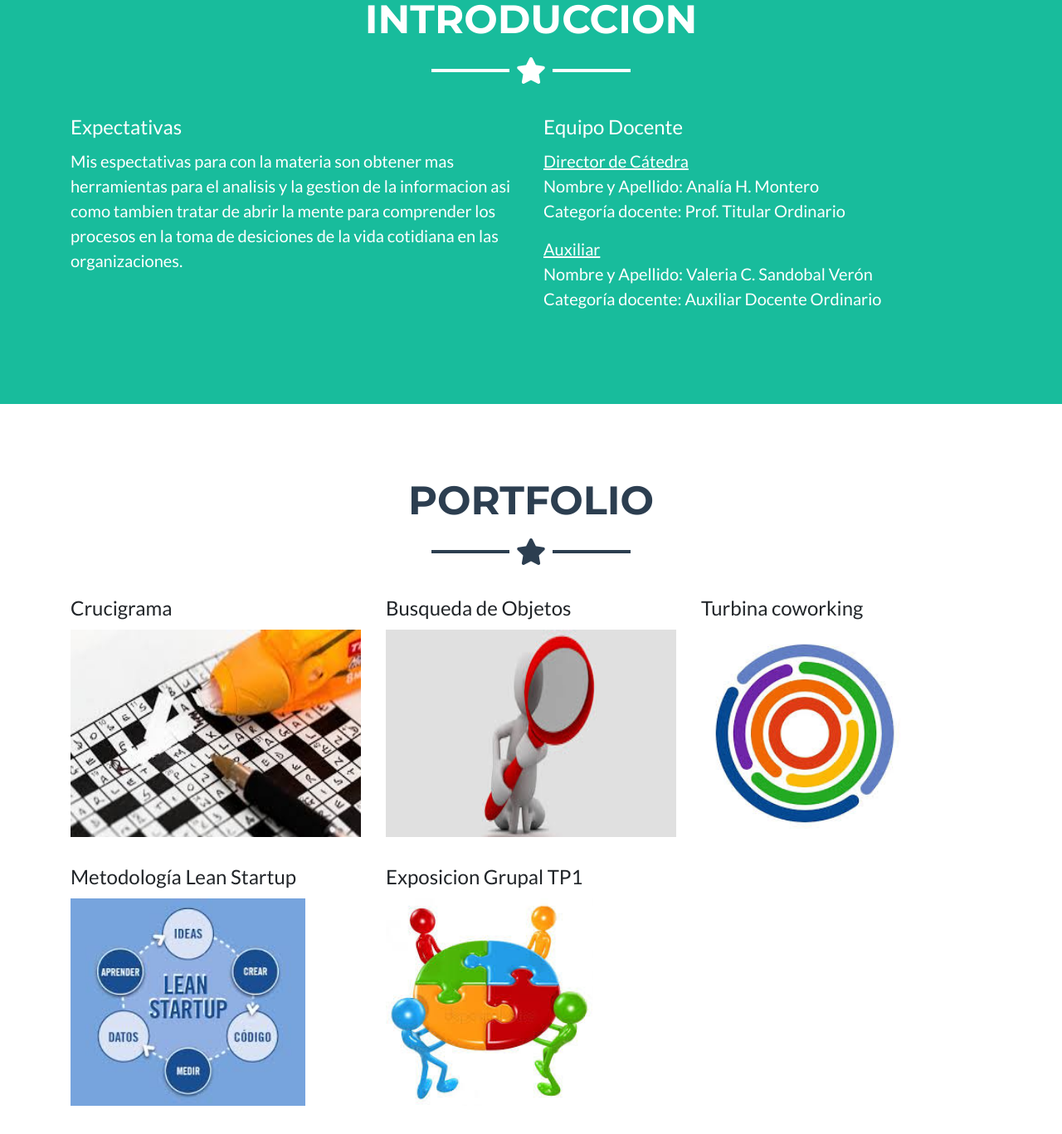
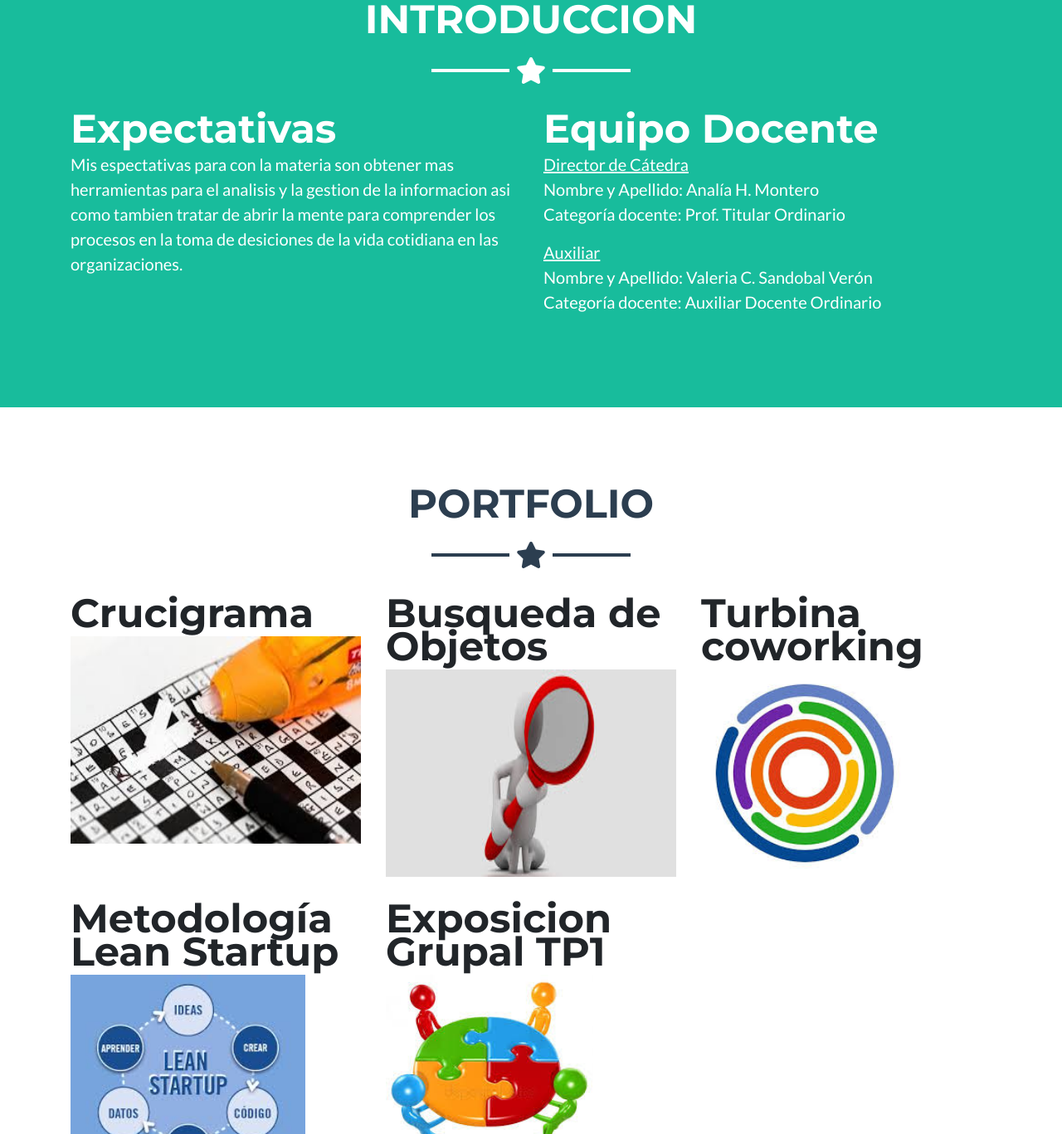
Before and after one commit to rodrigopello/Miportfolio, a plain HTML site: page web/index.html in a window 1280 px wide. Shown: the part 910-2277 px from the top of the page at 83% size. Drawn offline with Linux system fonts and the light colour scheme.

Commit message:
mi portfolio todavia sin terminar

```diff
--- a/web/index.html
+++ b/web/index.html
@@ -59,7 +59,7 @@ and open the template in the editor.
                 <h1 class="text-uppercase mb-0">Rodrigo Fernandez Pello</h1>
                 <hr class="star-light">
                 <h2 class="font-weight-light mb-0">Web Developer Java - Estudiante Ingenieria en Sistemas de Informacion - UTN FRRE</h2>
-                </hr>
+
             </div>
         </header>
 
@@ -70,11 +70,11 @@ and open the template in the editor.
                 <hr class="star-light mb-5">
                 <div class="row">
                     <div class="col-lg-6 ml-auto">
-                        <legend>Expectativas</legend>
+                        <h2>Expectativas</h2>
                         <p class="lead">Mis espectativas para con la materia son obtener mas herramientas para el analisis y la gestion de la informacion asi como tambien tratar de abrir la mente para comprender los procesos en la toma de desiciones de la vida cotidiana en las organizaciones. </p>
                     </div>
                     <div class="col-lg-6 mr-auto">
-                        <legend>Equipo Docente</legend>
+                        <h2>Equipo Docente</h2>
 
                         <p class="lead"><u>Director de Cátedra</u> <br/>
                             Nombre y Apellido: Analía H. Montero <br/>
@@ -90,7 +90,7 @@ and open the template in the editor.
                     </div>
                 </div>
 
-                </hr>
+
             </div>
         </section>
 
@@ -101,7 +101,7 @@ and open the template in the editor.
                 <hr class="star-dark mb-5">
                 <div class="row">
                     <div class="col-md-6 col-lg-4">
-                        <legend>Crucigrama</legend>
+                        <h2>Crucigrama</h2>
                         <a class="portfolio-item d-block mx-auto" href="#portfolio-modal-1">
                             <div class="portfolio-item-caption d-flex position-absolute h-100 w-100">
                                 <div class="portfolio-item-caption-content my-auto w-100 text-center text-white">
@@ -112,7 +112,7 @@ and open the template in the editor.
                         </a>
                     </div>
                     <div class="col-md-6 col-lg-4">
-                        <legend>Busqueda de Objetos</legend>
+                        <h2>Busqueda de Objetos</h2>
                         <a class="portfolio-item d-block mx-auto" href="#portfolio-modal-2">
                             <div class="portfolio-item-caption d-flex position-absolute h-100 w-100">
                                 <div class="portfolio-item-caption-content my-auto w-100 text-center text-white">
@@ -124,7 +124,7 @@ and open the template in the editor.
                         </a>
                     </div>
                     <div class="col-md-6 col-lg-4">
-                        <legend>Turbina coworking</legend>
+                        <h2>Turbina coworking</h2>
                         <a class="portfolio-item d-block mx-auto" href="#portfolio-modal-3">
                             <div class="portfolio-item-caption d-flex position-absolute h-100 w-100">
                                 <div class="portfolio-item-caption-content my-auto w-100 text-center text-white">
@@ -135,7 +135,7 @@ and open the template in the editor.
                         </a>
                     </div>
                     <div class="col-md-6 col-lg-4">
-                        <legend>Metodología Lean Startup</legend>
+                        <h2>Metodología Lean Startup</h2>
                         <a class="portfolio-item d-block mx-auto" href="#portfolio-modal-4">
                             <div class="portfolio-item-caption d-flex position-absolute h-100 w-100">
                                 <div class="portfolio-item-caption-content my-auto w-100 text-center text-white">
@@ -147,7 +147,7 @@ and open the template in the editor.
                         </a>
                     </div>
                     <div class="col-md-6 col-lg-4">
-                        <legend>Exposicion Grupal TP1</legend>
+                        <h2>Exposicion Grupal TP1</h2>
                         <a class="portfolio-item d-block mx-auto" href="#portfolio-modal-5">
                             <div class="portfolio-item-caption d-flex position-absolute h-100 w-100">
                                 <div class="portfolio-item-caption-content my-auto w-100 text-center text-white">
@@ -160,7 +160,7 @@ and open the template in the editor.
                     </div>
 
                 </div>
-                </hr>
+
             </div>
         </section>
 
@@ -198,7 +198,7 @@ and open the template in the editor.
                             <a class="btn btn-primary btn-lg rounded-pill portfolio-modal-dismiss" href="#">
                                 <i class="fa fa-close"></i>
                                 Cerrar</a>
-                            </hr>
+
                         </div>
                     </div>
                 </div>
@@ -221,7 +221,7 @@ and open the template in the editor.
                             <a class="btn btn-primary btn-lg rounded-pill portfolio-modal-dismiss" href="#">
                                 <i class="fa fa-close"></i>
                                 Cerrar</a>
-                            </hr>
+
                         </div>
                     </div>
                 </div>
@@ -244,7 +244,7 @@ and open the template in the editor.
                             <a class="btn btn-primary btn-lg rounded-pill portfolio-modal-dismiss" href="#">
                                 <i class="fa fa-close"></i>
                                 Cerrar</a>
-                            </hr>
+
                         </div>
                     </div>
                 </div>
@@ -267,7 +267,7 @@ and open the template in the editor.
                             <a class="btn btn-primary btn-lg rounded-pill portfolio-modal-dismiss" href="#">
                                 <i class="fa fa-close"></i>
                                 Cerrar</a>
-                            </hr>
+
                         </div>
                     </div>
                 </div>
@@ -290,7 +290,7 @@ and open the template in the editor.
                             <a class="btn btn-primary btn-lg rounded-pill portfolio-modal-dismiss" href="#">
                                 <i class="fa fa-close"></i>
                                 Cerrar</a>
-                            </hr>
+
                         </div>
                     </div>
                 </div>
@@ -313,7 +313,7 @@ and open the template in the editor.
                             <a class="btn btn-primary btn-lg rounded-pill portfolio-modal-dismiss" href="#">
                                 <i class="fa fa-close"></i>
                                 Close Project</a>
-                            </hr>
+
                         </div>
                     </div>
                 </div>
```
